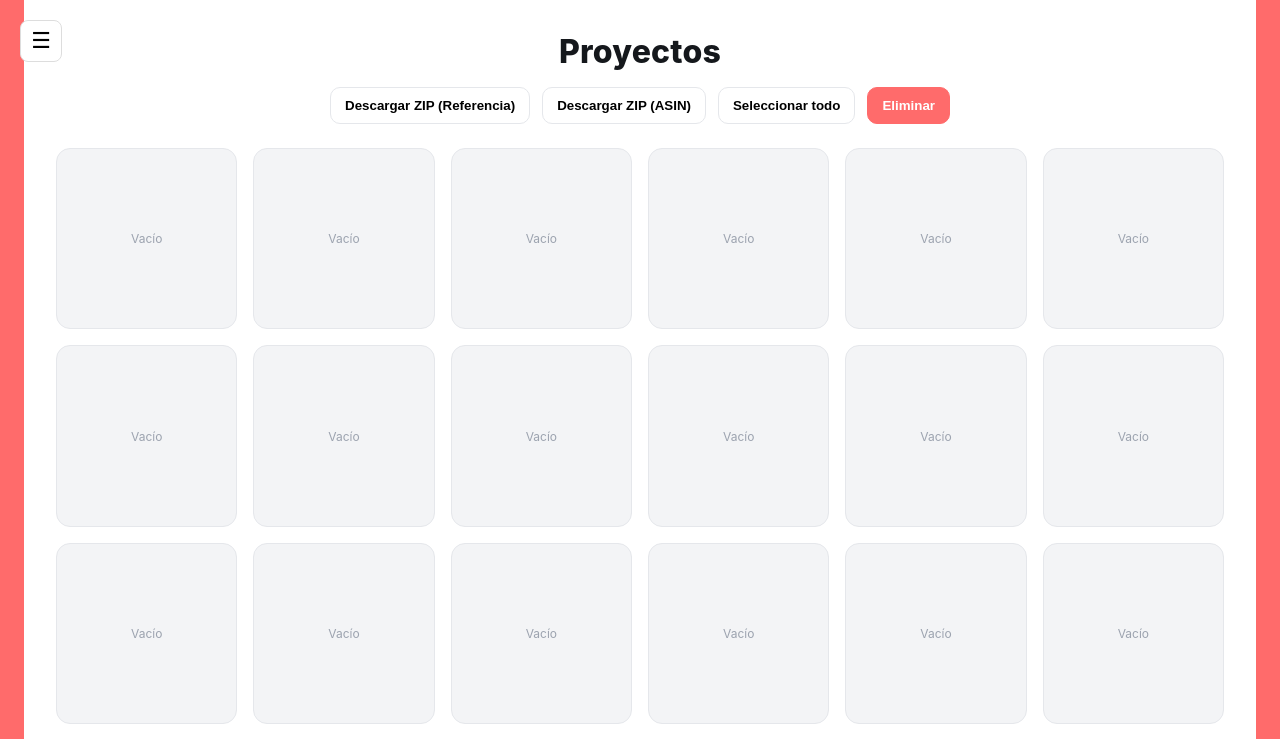
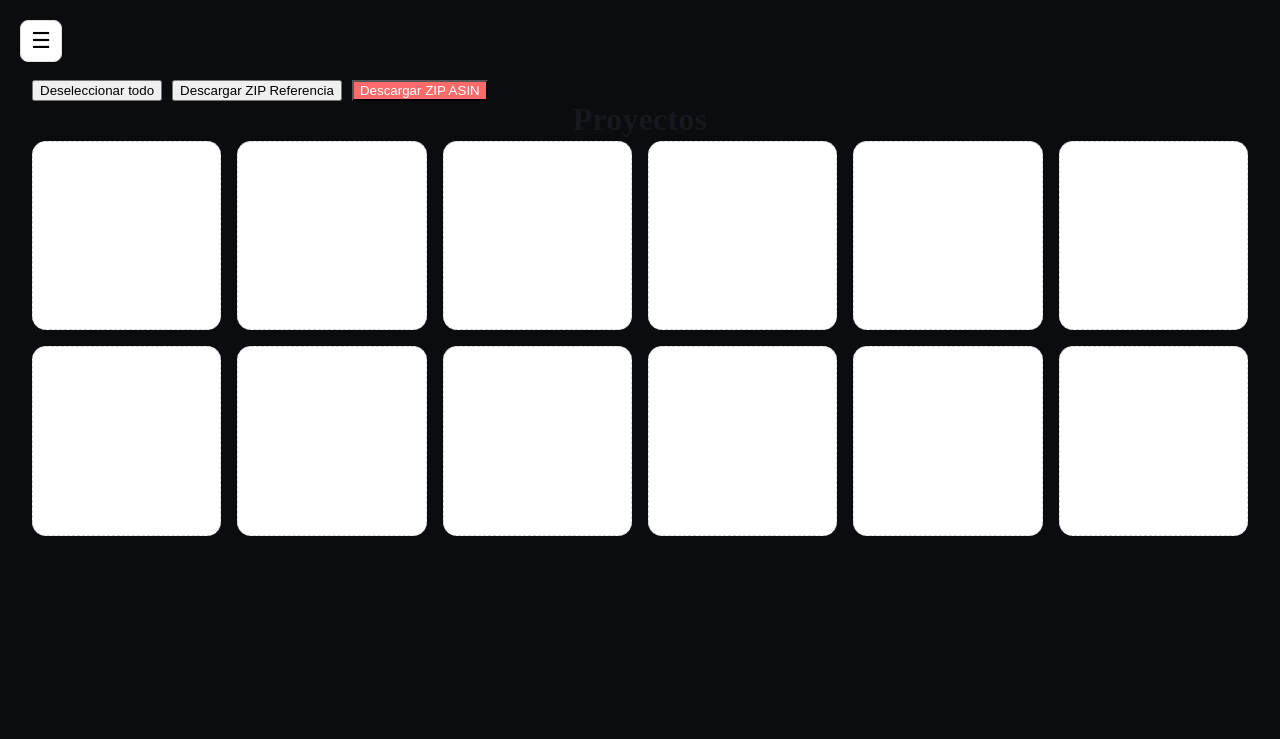
Before and after one commit to firstwinagency/firstwinagency-firstwin-panel, a Next.js app: page /projects in a window 1280 px wide. Shown: the top 739 px of the page. Built offline with nearby package versions, Linux system fonts and the light colour scheme.

Commit message:
Update page.tsx

```diff
--- a/app/projects/page.tsx
+++ b/app/projects/page.tsx
@@ -1,95 +1,94 @@
 "use client";
 
 import { useState } from "react";
+import JSZip from "jszip";
+import { saveAs } from "file-saver";
 
 type ProjectImage = {
   id: string;
-  src?: string;
-  selected: boolean;
+  src: string;          // base64 o URL
+  reference: string;
+  asin?: string;
+  index: number;        // numeración heredada del panel masivo
 };
 
-const MAX_SLOTS = 24; // 4 filas x 6 columnas (puedes cambiarlo)
+export default function ProjectsPage() {
+  const [images, setImages] = useState<ProjectImage[]>([]);
+  const [selected, setSelected] = useState<Set<string>>(new Set());
+  const [viewer, setViewer] = useState<ProjectImage | null>(null);
 
-export default function ProjectsPage() {
-  const [images, setImages] = useState<ProjectImage[]>(
-    Array.from({ length: MAX_SLOTS }).map((_, i) => ({
-      id: `slot-${i}`,
-      src: undefined,
-      selected: false,
-    }))
-  );
+  /* =====================
+     Helpers
+  ====================== */
 
   const toggleSelect = (id: string) => {
-    setImages((prev) =>
-      prev.map((img) =>
-        img.id === id ? { ...img, selected: !img.selected } : img
-      )
-    );
+    setSelected(prev => {
+      const next = new Set(prev);
+      next.has(id) ? next.delete(id) : next.add(id);
+      return next;
+    });
   };
 
-  const selectAll = () => {
-    setImages((prev) => prev.map((img) => ({ ...img, selected: true })));
+  const deselectAll = () => setSelected(new Set());
+
+  const downloadZip = async (mode: "reference" | "asin") => {
+    if (selected.size === 0) {
+      alert("Selecciona al menos una imagen");
+      return;
+    }
+
+    const zip = new JSZip();
+
+    images
+      .filter(img => selected.has(img.id))
+      .forEach(img => {
+        const base =
+          mode === "asin" && img.asin
+            ? img.asin
+            : img.reference;
+
+        const filename = `${base}_${img.index}.jpg`;
+        const base64 = img.src.split(",")[1];
+
+        zip.file(filename, base64, { base64: true });
+      });
+
+    const blob = await zip.generateAsync({ type: "blob" });
+    saveAs(blob, `proyecto_${mode}.zip`);
   };
 
-  const deleteSelected = () => {
-    setImages((prev) =>
-      prev.map((img) =>
-        img.selected ? { ...img, src: undefined, selected: false } : img
-      )
-    );
-  };
+  /* =====================
+     UI
+  ====================== */
 
   return (
-    <div
-      style={{
-        minHeight: "100vh",
-        background: "#ff6b6b",
-        padding: "0 24px",
-      }}
-    >
-      {/* CONTENEDOR BLANCO */}
-      <div
-        style={{
-          background: "#ffffff",
-          minHeight: "100vh",
-          padding: "32px 32px 48px",
-          boxSizing: "border-box",
-        }}
-      >
-        {/* HEADER */}
-        <div style={{ textAlign: "center", marginBottom: 24 }}>
-          <h1
-            style={{
-              margin: 0,
-              fontSize: 32,
+    <div style={{ padding: "80px 32px" }}>
+
+      {/* TOP BAR */}
+      <div className="topbar" style={{ left: 0 }}>
+        <h1 style={{
+          position: "absolute",
+          left: "50%",
+          transform: "translateX(-50%)",
           fontWeight: 800,
-              color: "#15181c",
-              fontFamily: "Inter, sans-serif",
-            }}
-          >
+          color: "#15181c"
+        }}>
           Proyectos
         </h1>
 
-          {/* BOTONES */}
-          <div
-            style={{
-              marginTop: 16,
-              display: "flex",
-              justifyContent: "center",
-              gap: 12,
-              flexWrap: "wrap",
-            }}
-          >
-            <button className="project-btn">Descargar ZIP (Referencia)</button>
-            <button className="project-btn">Descargar ZIP (ASIN)</button>
-            <button className="project-btn" onClick={selectAll}>
-              Seleccionar todo
+        <div style={{ display: "flex", gap: 10 }}>
+          <button className="btn-zoom" onClick={deselectAll}>
+            Deseleccionar todo
+          </button>
+          <button className="btn-zoom" onClick={() => downloadZip("reference")}>
+            Descargar ZIP Referencia
           </button>
           <button
-              className="project-btn danger"
-              onClick={deleteSelected}
+            className="btn-zoom"
+            style={{ background: "#ff6b6b", color: "#fff" }}
+            onClick={() => downloadZip("asin")}
           >
-              Eliminar
+            Descargar ZIP ASIN
           </button>
         </div>
       </div>
@@ -100,103 +99,105 @@ export default function ProjectsPage() {
           display: "grid",
           gridTemplateColumns: "repeat(6, 1fr)",
           gap: 16,
+          marginTop: 40,
         }}
       >
-          {images.map((img) => (
+        {images.map(img => {
+          const label = img.asin
+            ? `${img.reference} / ${img.asin} · ${img.index}`
+            : `${img.reference} · ${img.index}`;
+
+          const isSelected = selected.has(img.id);
+
+          return (
             <div
               key={img.id}
               onClick={() => toggleSelect(img.id)}
               style={{
-                width: "100%",
+                position: "relative",
                 aspectRatio: "1 / 1",
                 borderRadius: 14,
-                border: img.selected
-                  ? "2px solid #ff6b6b"
+                overflow: "hidden",
+                cursor: "pointer",
+                border: isSelected
+                  ? "3px solid #ff6b6b"
                   : "1px solid #e5e7eb",
-                background: img.src ? "#000" : "#f3f4f6",
-                cursor: "pointer",
-                position: "relative",
-                overflow: "hidden",
-                display: "flex",
-                alignItems: "center",
-                justifyContent: "center",
+                background: "#f3f4f6",
               }}
             >
-              {img.src ? (
               <img
                 src={img.src}
                 alt=""
+                onClick={(e) => {
+                  e.stopPropagation();
+                  setViewer(img);
+                }}
                 style={{
                   width: "100%",
                   height: "100%",
                   objectFit: "cover",
                 }}
               />
-              ) : (
-                <span
-                  style={{
-                    fontSize: 12,
-                    color: "#9ca3af",
-                    userSelect: "none",
-                  }}
-                >
-                  Vacío
-                </span>
-              )}
 
-              {img.selected && (
+              {/* LABEL */}
               <div
                 style={{
                   position: "absolute",
-                    top: 8,
-                    right: 8,
-                    width: 22,
-                    height: 22,
-                    borderRadius: 6,
-                    background: "#ff6b6b",
+                  bottom: 0,
+                  left: 0,
+                  right: 0,
+                  background: "rgba(0,0,0,0.65)",
                   color: "#fff",
-                    fontWeight: 800,
-                    fontSize: 14,
+                  fontSize: 12,
+                  padding: "6px 8px",
+                  textAlign: "center",
+                }}
+              >
+                {label}
+              </div>
+            </div>
+          );
+        })}
+
+        {/* Placeholders */}
+        {images.length < 12 &&
+          Array.from({ length: 12 - images.length }).map((_, i) => (
+            <div
+              key={`ph-${i}`}
+              style={{
+                aspectRatio: "1 / 1",
+                borderRadius: 14,
+                border: "1px dashed #d1d5db",
+                background: "#ffffff",
+              }}
+            />
+          ))}
+      </div>
+
+      {/* LIGHTBOX */}
+      {viewer && (
+        <div
+          onClick={() => setViewer(null)}
+          style={{
+            position: "fixed",
+            inset: 0,
+            background: "rgba(0,0,0,0.8)",
             display: "flex",
             alignItems: "center",
             justifyContent: "center",
+            zIndex: 9999,
           }}
         >
-                  ✓
+          <img
+            src={viewer.src}
+            style={{
+              maxWidth: "90vw",
+              maxHeight: "90vh",
+              borderRadius: 16,
+            }}
+          />
         </div>
       )}
     </div>
-          ))}
-        </div>
-      </div>
-
-      {/* ESTILOS BOTONES (MISMO LOOK QUE PANEL MASIVO) */}
-      <style jsx>{`
-        .project-btn {
-          border-radius: 10px;
-          padding: 10px 14px;
-          background: #ffffff;
-          border: 1px solid #e5e7eb;
-          font-weight: 700;
-          cursor: pointer;
-          transition: all 0.15s ease;
-        }
-
-        .project-btn:hover {
-          border-color: #ff6b6b;
-          color: #ff6b6b;
-        }
-
-        .project-btn.danger {
-          background: #ff6b6b;
-          color: #ffffff;
-          border-color: #ff6b6b;
-        }
-
-        .project-btn.danger:hover {
-          opacity: 0.9;
-        }
-      `}</style>
-    </div>
   );
 }
```
Lines whose indentation alone changed are shown as unchanged.
